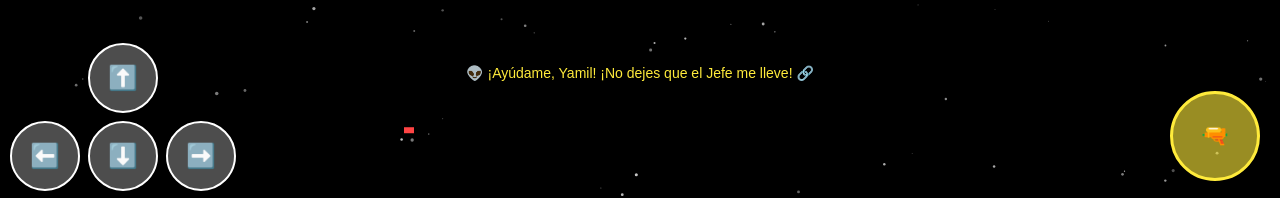
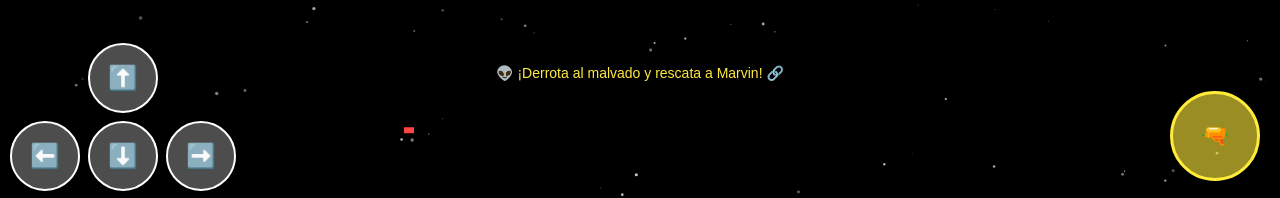
Before and after one commit to Yamil866/proyecto-github1-, a plain HTML site: page jefe.html in a window 1280 px wide. Shown: the part 599-797 px from the top of the page. Drawn offline with Linux system fonts and the light colour scheme.

Commit message:
Actualizar jefe.html

```diff
--- a/jefe.html
+++ b/jefe.html
@@ -56,7 +56,7 @@
 </head>
 <body>
     <a href="index.html" class="volver">← Volver</a>
-    <div class="marvin">👽 ¡Ayúdame, Yamil! ¡No dejes que el Jefe me lleve! 🔗</div>
+    <div class="marvin">👽  ¡Derrota al malvado y rescata a Marvin! 🔗</div>
     <div class="ui">
         👹 JEFE MARCIANO — Nivel Final<br>
         <div class="barra-vida"><div class="vida-jefe" id="barra-jefe"></div></div>
```
